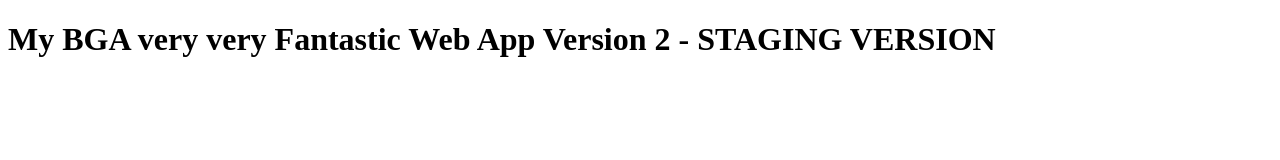
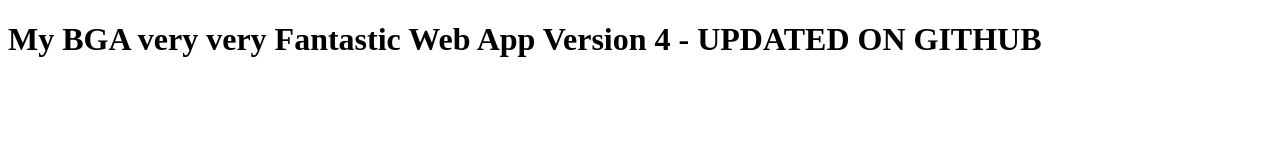
Before and after one commit to BGA-DXC/bga38-bgawebapp01, a plain HTML site: page index.htm in a window 1280 px wide. Drawn offline with Linux system fonts and the light colour scheme.

Commit message:
Update index.htm

```diff
--- a/index.htm
+++ b/index.htm
@@ -6,6 +6,6 @@
         <title></title>
     </head>
     <body>
-        <H1>My BGA very very Fantastic Web App Version 2 - STAGING VERSION </H1>
+        <H1>My BGA very very Fantastic Web App Version 4 - UPDATED ON GITHUB </H1>
     </body>
 </html>
```
